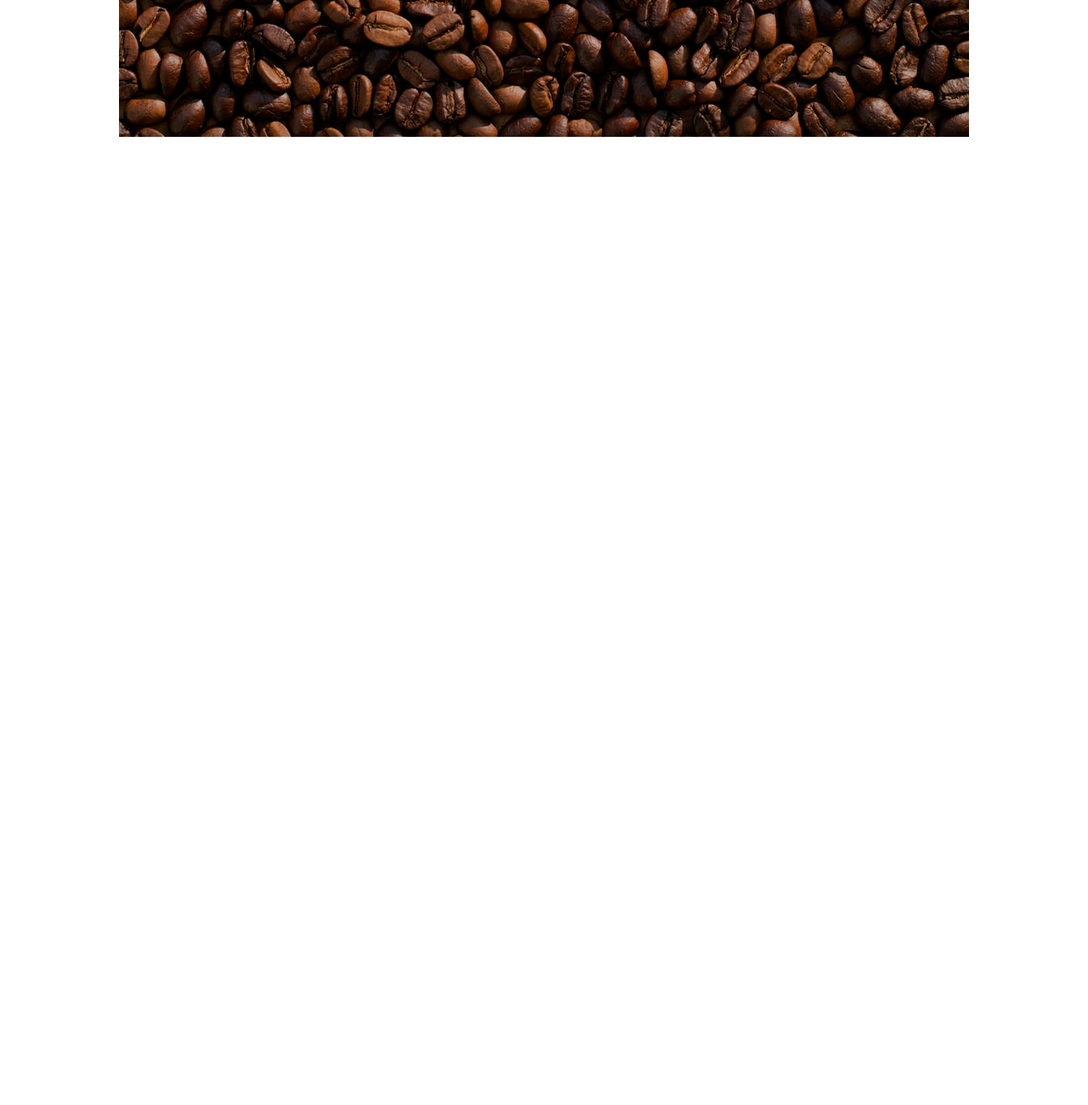
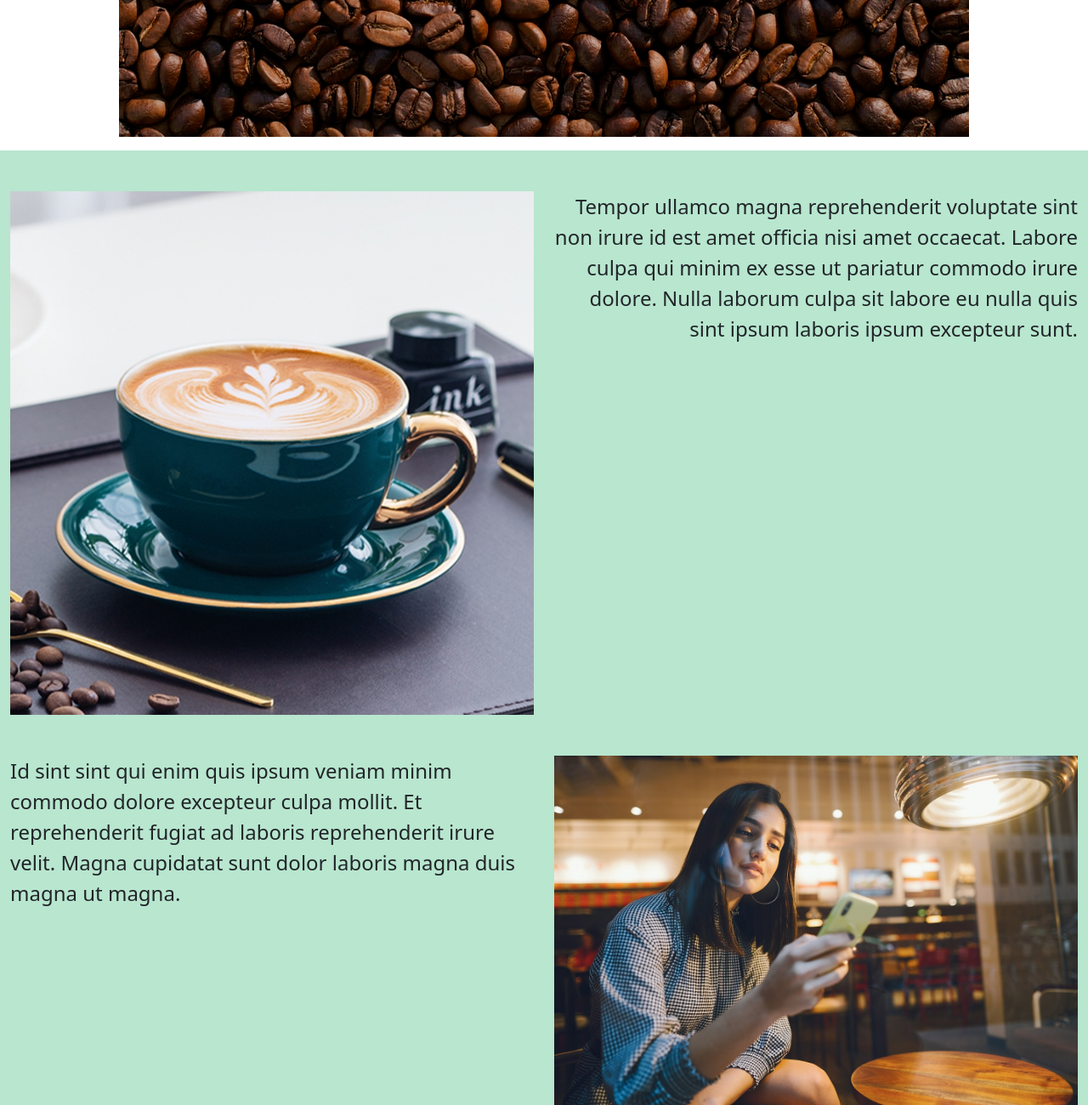
Before and after one commit to Code-Institute-Submissions/Nom115-Nom115.github.io_Resb, a plain HTML site: page index.html in a window 1280 px wide. Shown: the part 1130-2430 px from the top of the page at 85% size. Before the commit the page ends 1307 px from the top, so only its background shows below. Drawn offline with nearby package versions, Linux system fonts and the light colour scheme.

Commit message:
Add "Product display" section

```diff
--- a/index.html
+++ b/index.html
@@ -67,6 +67,46 @@
             </div>
         </div>
     </section>
+       <!-- Product display-->
+       <section id="background_color_green">
+        <div class="container">
+            <div class="row pt-5">
+                <div class="col">
+                    <div class="text-start">
+                        <img src="assets/imgs/coffee_mug.jpg" alt="A Latte in a blue-green mug" class="img-fluid">
+                    </div>
+                </div>
+                <div class="col">
+                    <div class="text-end">
+                        <p id="large_font_size">
+                            Tempor ullamco magna reprehenderit voluptate sint non irure id est amet officia nisi amet
+                            occaecat. Labore culpa qui minim ex esse ut pariatur commodo irure dolore. Nulla laborum
+                            culpa sit labore eu nulla quis sint ipsum laboris ipsum excepteur sunt.
+
+                        </p>
+                    </div>
+                </div>
+            </div>
+            <div class="row pt-5">
+                <div class="col">
+                    <div class="text-start">
+                        <p id="large_font_size">
+                            Id sint sint qui enim quis ipsum veniam minim commodo dolore excepteur culpa mollit. Et
+                            reprehenderit fugiat ad laboris reprehenderit irure velit. Magna cupidatat sunt dolor
+                            laboris magna duis magna ut magna.
+
+                        </p>
+                    </div>
+                </div>
+                <div class="col">
+                    <div class="text-end">
+                        <img src="assets/imgs/second_coffee_pic.jpg" alt="A woman texting friends from Cafe"
+                            class="img-fluid">
+                    </div>
+                </div>
+            </div>
+        </div>
+    </section>
 
     <script src="https://cdn.jsdelivr.net/npm/bootstrap@5.1.3/dist/js/bootstrap.bundle.min.js"
         integrity="sha384-ka7Sk0Gln4gmtz2MlQnikT1wXgYsOg+OMhuP+IlRH9sENBO0LRn5q+8nbTov4+1p"
```
